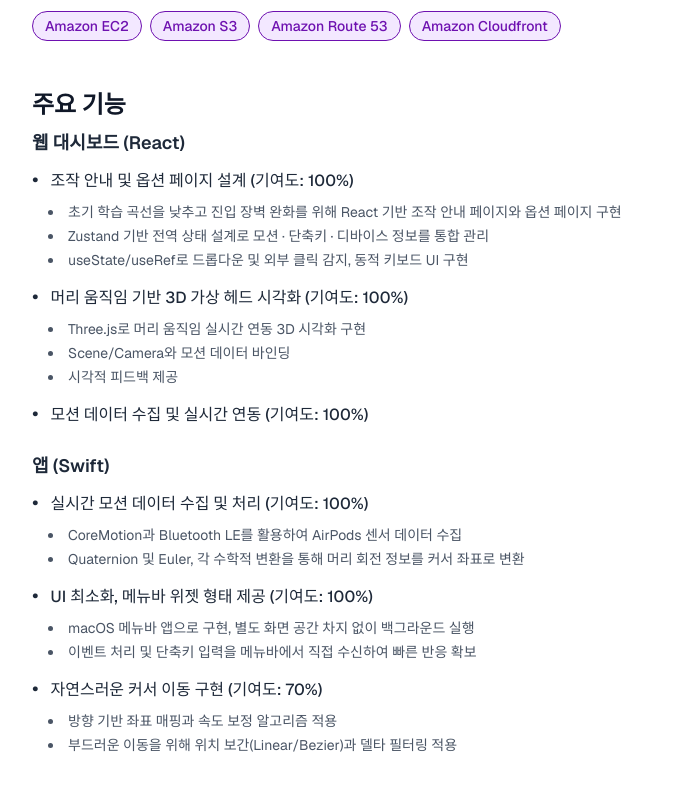
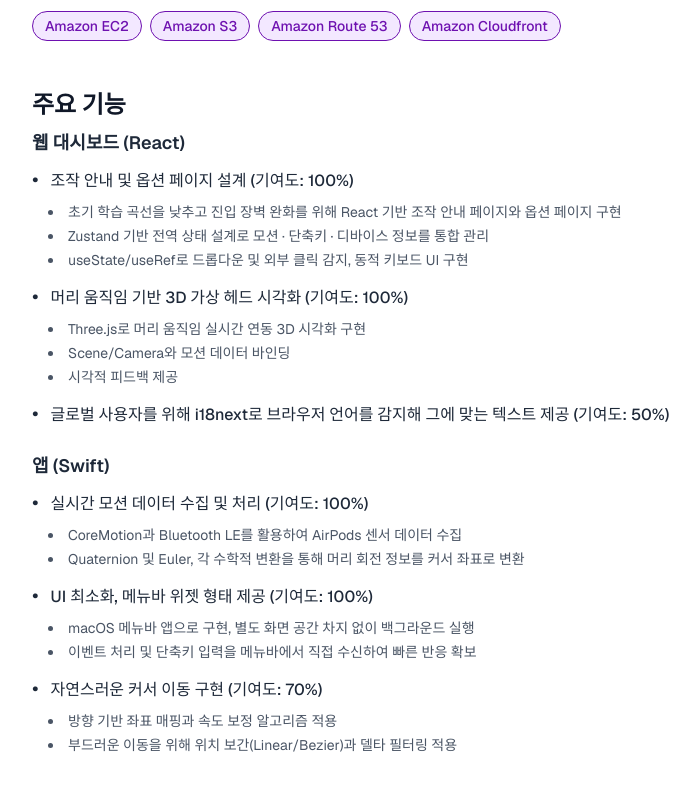
Before and after one commit to wodus1201/portfolio, a Next.js app: page /project/project-1 in a window 1280 px wide. Shown: the part 1472-2263 px from the top of the page, without its empty margins (176-876 px from the left). Built offline with nearby package versions, Linux system fonts and the light colour scheme.

Commit message:
chore: 프로젝트 데이터 업데이트

```diff
--- a/src/data/projects.ts
+++ b/src/data/projects.ts
@@ -43,7 +43,7 @@
             "Scene/Camera와 모션 데이터 바인딩",
             "시각적 피드백 제공",
           ],
-          "모션 데이터 수집 및 실시간 연동 (기여도: 100%)": [],
+          "글로벌 사용자를 위해 i18next로 브라우저 언어를 감지해 그에 맞는 텍스트 제공 (기여도: 50%)": [],
         },
       ],
       "앱 (Swift)": [
```
